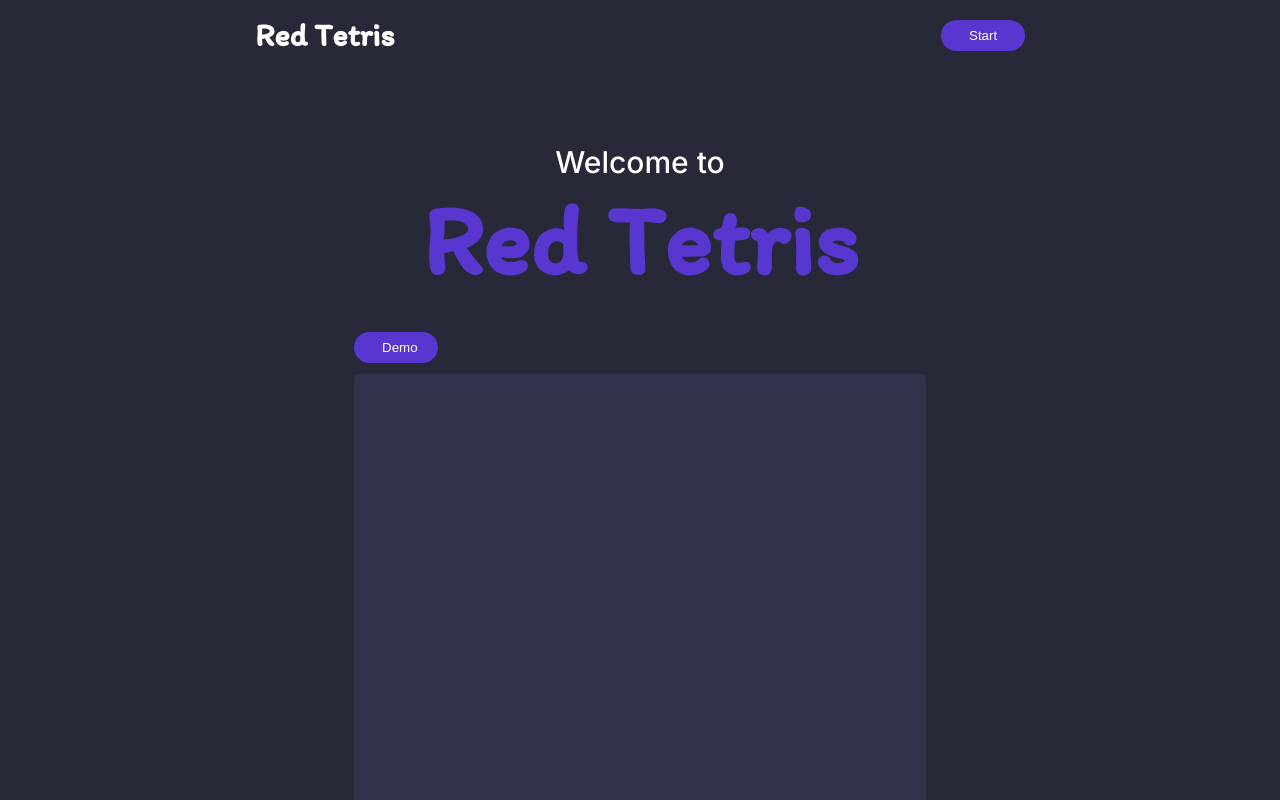
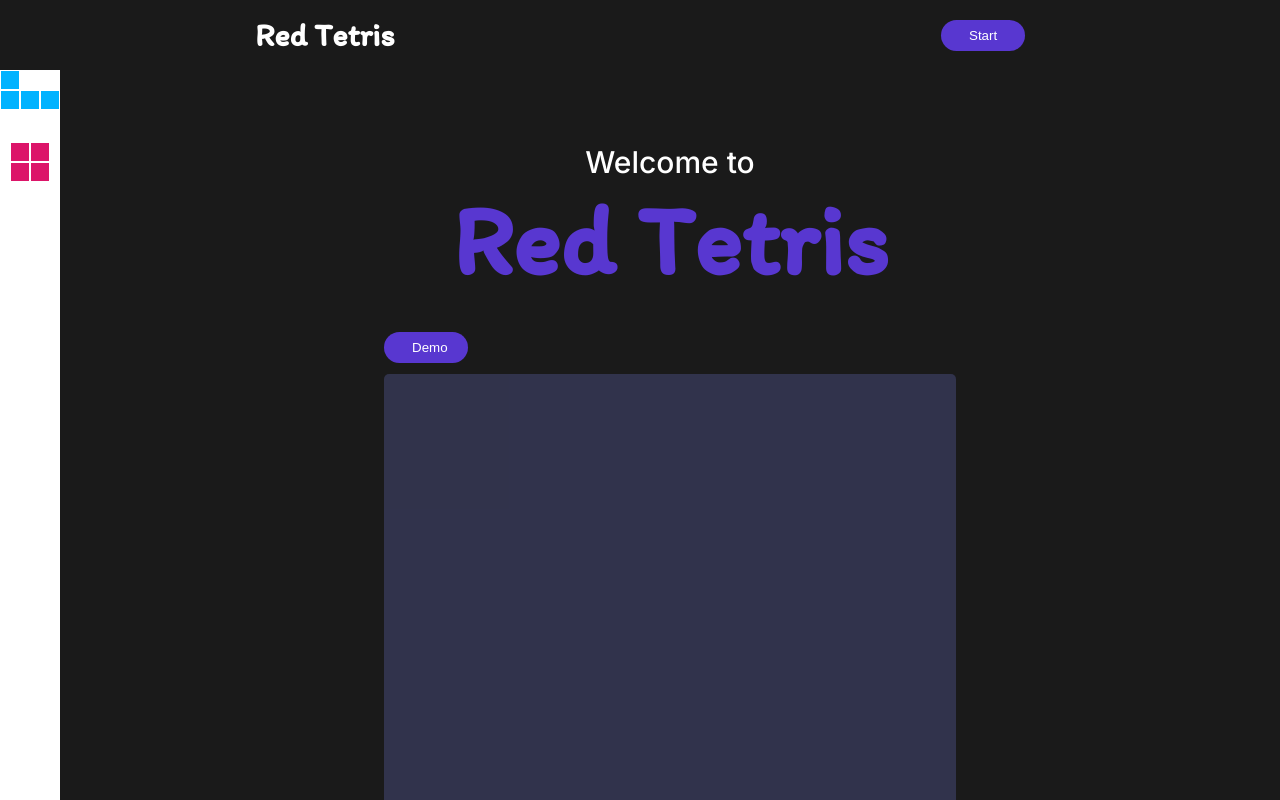
Before and after one commit to ikramkharbouch/red-tetris, a Next.js app: page / in a window 1280 px wide. Shown: the top 800 px of the page. Built offline with nearby package versions, Linux system fonts and the light colour scheme.

Commit message:
add tetrominoes to landing page

```diff
--- a/components/Demo.tsx
+++ b/components/Demo.tsx
@@ -1,16 +1,24 @@
 import styles from '../styles/Demo.module.css'
+import Tetrominos from './Tetromino';
 
 const Demo = () => {
     return (
         <>
             <div className={styles.container}>
-                <div className={styles.title}>
-                    <h2>Welcome to</h2>
-                    <h1>Red Tetris</h1>
+                <div className={styles.leftTetrominoes}><Tetrominos /></div>
+                <div>
+                    <div className={styles.title}>
+                        <h2>Welcome to</h2>
+                        <h1>Red Tetris</h1>
+                    </div>
+
+                    <div className={styles.demoBtn}><button className="btn">Demo</button></div>
+                    <div className={styles.liveDemo}>&nbsp;</div>
+                </div>
+                <div>
+                    {/* <Tetrominos /> */}
                 </div>
 
-                <div className={styles.demoBtn}><button className="btn">Demo</button></div>
-                <div className={styles.liveDemo}>&nbsp;</div>
             </div>
         </>
     )
--- /dev/null
+++ b/components/Tetromino.tsx
@@ -0,0 +1,72 @@
+import styles from '../styles/Tetromino.module.css'
+
+
+const Cube = ({ cubeColor }: any) => {
+    return (
+        <div className={styles.cube} style={{ backgroundColor: cubeColor }}>
+            &nbsp;
+        </div>
+    )
+}
+
+// How many shapes do we have: seven shapes (five are raw), two come in right and left
+// The shapes to make are
+const T_tetromino = () => {
+    return (<>
+        <div>
+            <div><Cube cubeColor="#00B2FF" /></div>
+            <div className={styles.flexRow}>
+                <Cube cubeColor="#00B2FF" />
+                <Cube cubeColor="#00B2FF" />
+                <Cube cubeColor="#00B2FF" />
+            </div>
+        </div>
+
+    </>)
+}
+
+const L_Tetromino_Right = () => {
+
+}
+
+const L_Tetromino_Left = () => {
+
+}
+
+const Skew_Tetromino_Right = () => {
+
+}
+
+const Skew_Tetromino_Left = () => {
+
+}
+
+const Square_Tetromino = () => {
+    return (<>
+        <div>
+            <div className={styles.flexRow}><Cube cubeColor="#DC1569" /><Cube cubeColor="#DC1569" /></div>
+            <div className={styles.flexRow}>
+                <Cube cubeColor="#DC1569" />
+                <Cube cubeColor="#DC1569" />
+
+            </div>
+        </div>
+
+    </>)
+}
+
+const Straight_Tetromino = () => {
+
+}
+
+const Tetrominos = () => {
+    return (<>
+        <div className={styles.sideTetrominoes}>
+            <T_tetromino />
+            <Square_Tetromino />
+        </div>
+
+    </>)
+}
+
+export default Tetrominos;
--- a/styles/Demo.module.css
+++ b/styles/Demo.module.css
@@ -1,5 +1,7 @@
 .container {
     min-height: 100vw;
+    display: flex;
+    justify-content: space-between;
 }
 
 .title{
@@ -38,3 +40,8 @@
     margin: 0 auto;
     margin-top: 32px;
 }
+
+.leftTetrominoes {
+    background-color: #fff;
+
+}
--- /dev/null
+++ b/styles/Tetromino.module.css
@@ -0,0 +1,26 @@
+.cube {
+    width: 20px;
+    height: 20px;
+    border: 1px solid #fff;
+}
+
+.flexRow {
+    display: flex;
+}
+
+.flexColumn {
+    display: flex;
+    flex-direction: column;
+}
+
+.alignCenter {
+    align-items: center;
+}
+
+.sideTetrominoes {
+    display: flex;
+    flex-direction: column;
+    justify-content: center;
+    align-items: center;
+    gap: 2rem;
+}
--- a/styles/globals.css
+++ b/styles/globals.css
@@ -50,7 +50,7 @@
 
 body {
   color: var(--primary-text);
-  background: var(--primary-bg);
+  background: #1A1A1A;
   font-family: 'Inter', sans-serif;
 }
 
```
